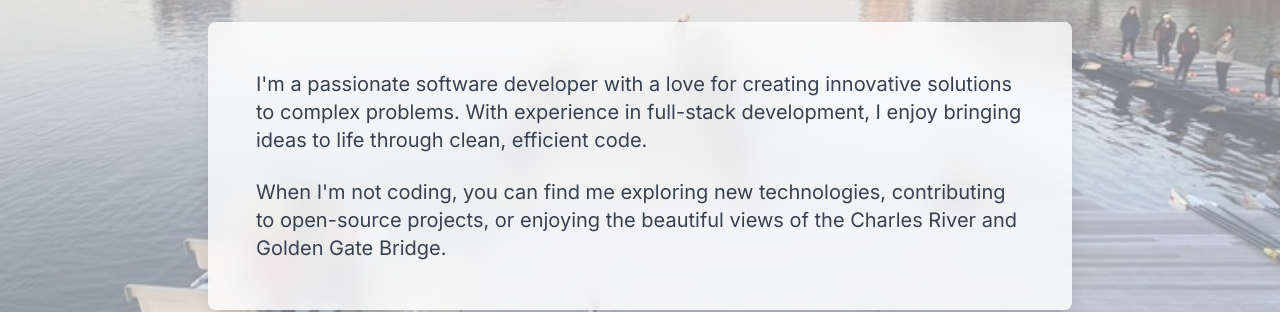
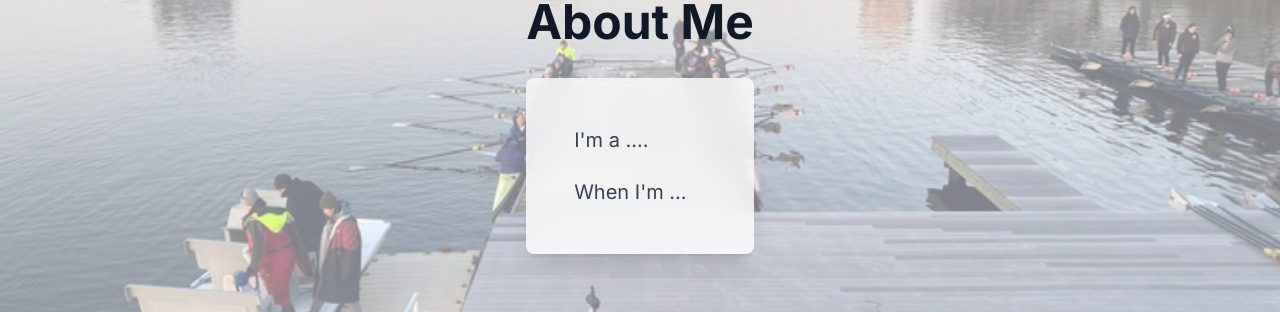
Before and after one commit to abbydulski/PersonalSite, a Next.js app: page / in a window 1280 px wide. Shown: the part 1074-1386 px from the top of the page. Built offline with nearby package versions, Linux system fonts and the light colour scheme.

Commit message:
added blurry photos

```diff
--- a/components/About.tsx
+++ b/components/About.tsx
@@ -25,15 +25,10 @@ export default function About() {
         </h2>
         <div className="bg-white/80 backdrop-blur-md rounded-lg p-8 md:p-12 shadow-xl">
           <p className="text-lg md:text-xl text-gray-700 mb-6 leading-relaxed">
-            I&apos;m a passionate software developer with a love for creating
-            innovative solutions to complex problems. With experience in
-            full-stack development, I enjoy bringing ideas to life through
-            clean, efficient code.
+            I&apos;m a ....
           </p>
           <p className="text-lg md:text-xl text-gray-700 leading-relaxed">
-            When I&apos;m not coding, you can find me exploring new technologies,
-            contributing to open-source projects, or enjoying the beautiful
-            views of the Charles River and Golden Gate Bridge.
+            When I&apos;m ...
           </p>
         </div>
       </div>
```
